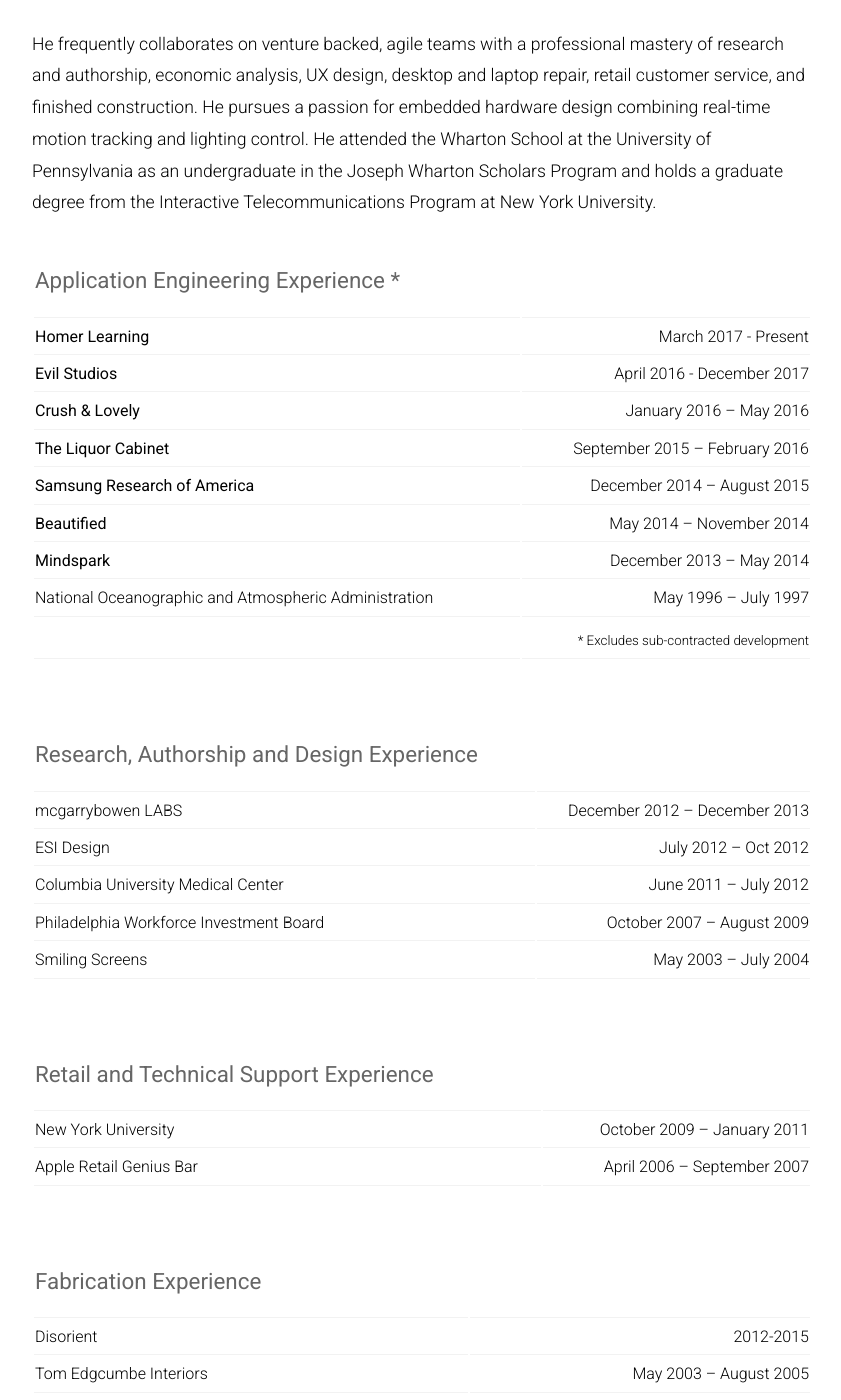
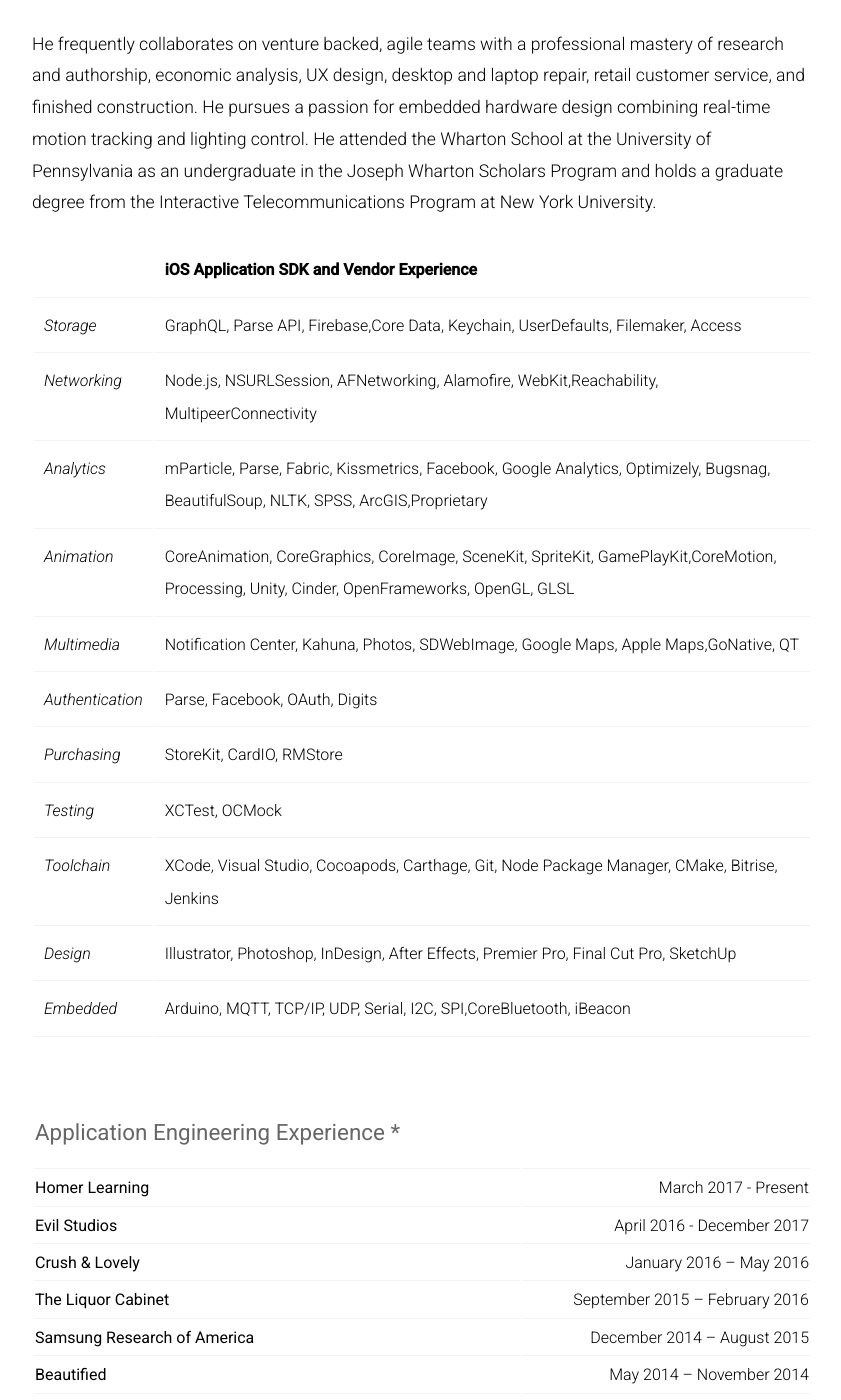
Before and after one commit to voxels/voxels.github.io, a Jekyll site: the page built from _posts/2018-06-01-about-the-author.markdown, in a window 1280 px wide and 1400 px high, scrolled down 475 px. Shown: the whole window, without its empty margins (218-1059 px from the left). Built offline with Jekyll 4.4.1, drawn with Linux system fonts in a browser that asks for light colours.

Commit message:
Adding skills table to About the Author

```diff
--- a/_posts/2018-06-01-about-the-author.markdown
+++ b/_posts/2018-06-01-about-the-author.markdown
@@ -11,6 +11,31 @@
 He frequently collaborates on venture backed, agile teams with a professional mastery of research and authorship, economic analysis, UX design, desktop and laptop repair, retail customer service, and finished construction.  He pursues a passion for embedded hardware design combining real-time motion tracking and lighting control.  He attended the
 Wharton School at the University of Pennsylvania as an undergraduate in the Joseph Wharton Scholars Program and holds a graduate degree from the Interactive Telecommunications Program at New York University.
 
+<table style="width:100%" cellpadding="10">
+	<thead><tr><td></td><td><b>iOS Application SDK and Vendor Experience</b></td></tr></thead>
+	<tr><td valign="top"><em>Storage</em></td><td>GraphQL, Parse API, Firebase,Core Data, Keychain,
+UserDefaults, Filemaker, Access</td></tr>
+	<tr><td valign="top"><em>Networking</em></td><td>Node.js, NSURLSession, AFNetworking, Alamofire,
+WebKit,Reachability, MultipeerConnectivity</td></tr>
+	<tr><td valign="top"><em>Analytics</em></td><td>mParticle, Parse, Fabric, Kissmetrics, Facebook, Google
+Analytics, Optimizely, Bugsnag, BeautifulSoup, NLTK,
+SPSS, ArcGIS,Proprietary</td></tr>
+	<tr><td valign="top"><em>Animation</em></td><td>CoreAnimation, CoreGraphics, CoreImage, SceneKit,
+SpriteKit, GamePlayKit,CoreMotion, Processing, Unity,
+Cinder, OpenFrameworks, OpenGL, GLSL</td></tr>
+	<tr><td valign="top"><em>Multimedia</em></td><td>Notification Center, Kahuna, Photos, SDWebImage, Google
+Maps, Apple Maps,GoNative, QT</td></tr>
+	<tr><td valign="top"><em>Authentication</em></td><td>Parse, Facebook, OAuth, Digits</td></tr>
+	<tr><td valign="top"><em>Purchasing</em></td><td>StoreKit, CardIO, RMStore</td></tr>
+	<tr><td valign="top"><em>Testing</em></td><td>XCTest, OCMock</td></tr>
+	<tr><td valign="top"><em>Toolchain</em></td><td>XCode, Visual Studio, Cocoapods, Carthage, Git, Node
+Package Manager, CMake, Bitrise, Jenkins</td></tr>
+	<tr><td valign="top"><em>Design</em></td><td>Illustrator, Photoshop, InDesign, After Effects, Premier
+Pro, Final Cut Pro, SketchUp</td></tr>
+	<tr><td valign="top"><em>Embedded</em></td><td>Arduino, MQTT, TCP/IP, UDP, Serial, I2C,
+SPI,CoreBluetooth, iBeacon</td></tr>
+</table>
+<br>
 <table style="width:100%">
 	<thead><tr><td><h5>Application Engineering Experience *</h5></td><td></td></tr></thead>
 		<tr><td><a href="/professional_experience_0606018#homer-learning">Homer Learning</a></td><td align="right">March 2017 - Present</td></tr>
@@ -41,7 +66,7 @@
 <br>
 <table style="width:100%">
 	<thead><tr><td><h5>Fabrication Experience</h5></td><td></td></tr></thead>
-		<tr><td>Disorient</td><td align="right">2012-2015</td></tr>
+		<tr><td>Disorient</td><td align="right">2012 – 2015</td></tr>
 		<tr><td>Tom Edgcumbe Interiors</td><td align="right">May 2003 – August 2005</td></tr>
 </table>
 <br>
```
